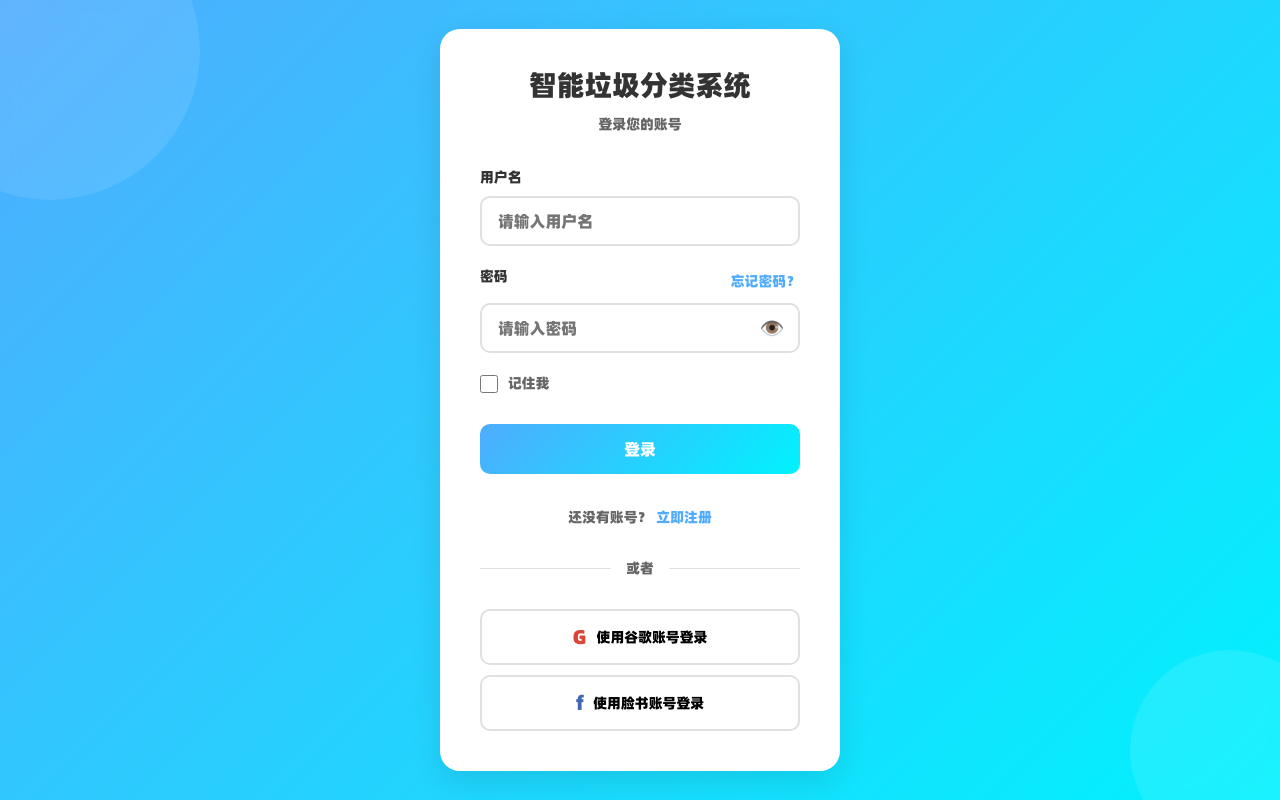
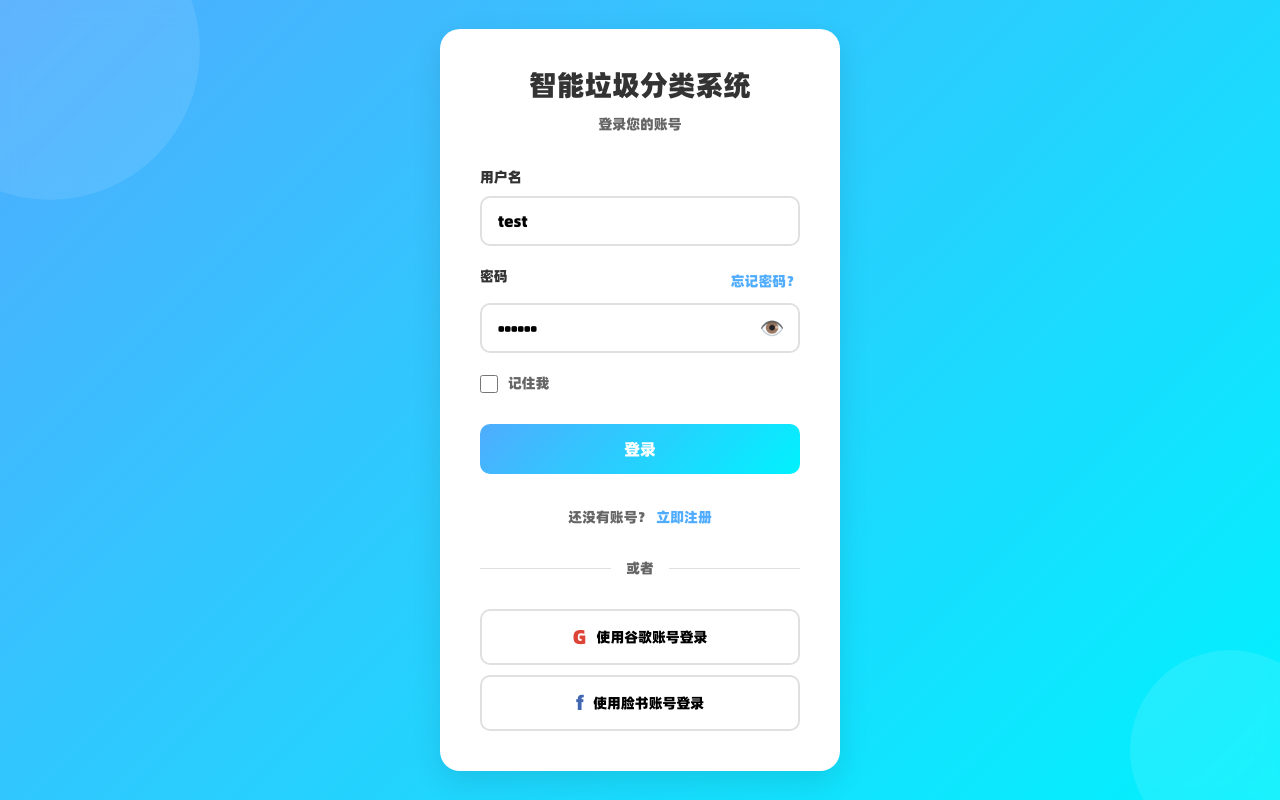
Before and after one commit to wensenhh/Smart_Waste_Classify, a Vue app in the folder frontend/: page /login in a window 1280 px wide. Built offline with nearby package versions, Linux system fonts and the light colour scheme.

Commit message:
默认测试账号

```diff
--- a/frontend/src/views/Login.vue
+++ b/frontend/src/views/Login.vue
@@ -181,8 +181,8 @@ const userStore = useUserStore();
 const { t } = useI18n();
 
 // 表单数据
-const username = ref('');
-const password = ref('');
+const username = ref('test');
+const password = ref('qq1234');
 const rememberMe = ref(false);
 const showForgotPassword = ref(false);
 const resetEmail = ref('');
```
